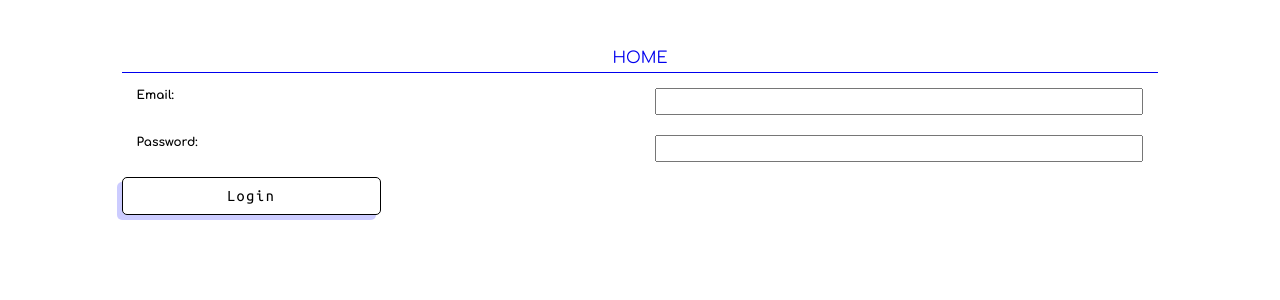
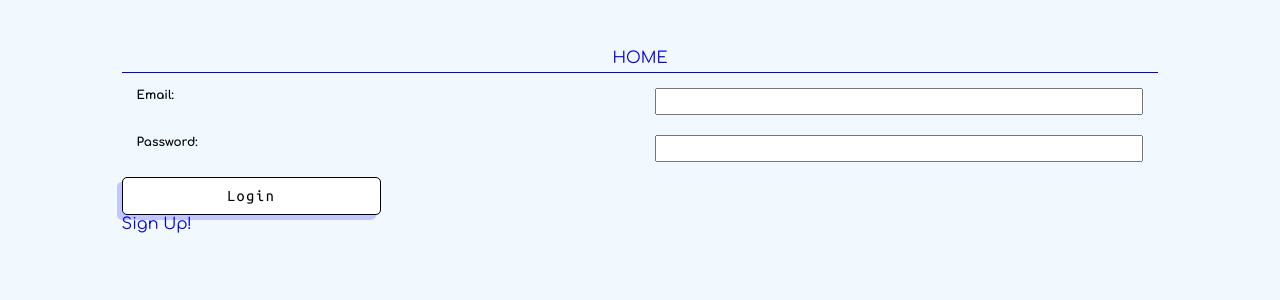
Before and after one commit to Dog-Match/dog-match-fe, a React (Create React App) app: page /login in a window 1280 px wide. Shown: the top 300 px of the page. Built offline with nearby package versions, Linux system fonts and the light colour scheme; the HTML template or start-up script is replaced by a standard one.

Commit message:
troubleshooting login bug

```diff
--- a/src/App.js
+++ b/src/App.js
@@ -32,24 +32,22 @@ export default class App extends Component {
     render() {
       return (
         <div>
-
           <Router>
             <header>
               <NavLink exact className = 'nav-bar' activeClassName='active-link' to="/">Home</NavLink>
             </header>
+
             <Switch>
               <Route
                 path="/"
                 exact
-                render={(routerProps) => this.state.token ? <ProfilePage token = {this.state.token}{...routerProps}/> : <Redirect to = "/auth"/> }/>
+                render={(routerProps) => this.state.token ? <ProfilePage token = {this.state.token}{...routerProps}/> : <Redirect to = "/login"/> }/>
               <Route path="/signup"
                 exact
-                render={(routerProps) => this.state.token ? <SignupPage token = {this.state.token}{...routerProps}/> : <Redirect to = "/login"/> }/>
-              <Route path="/login" exact
-                render={routerProps => (
-                  <LoginPage handleTokenChange = {this.handleTokenChange} {...routerProps}/>
-                )}
-              />
+                render={(routerProps) => <SignupPage handleTokenChange = {this.handleTokenChange} {...routerProps}/> }/>
+              <Route path="/login"
+                exact
+                render={(routerProps) => <LoginPage handleTokenChange = {this.handleTokenChange} {...routerProps}/> }/>
               <Route
                 path="/results"
                 exact
@@ -62,9 +60,7 @@ export default class App extends Component {
                 path="/breed"
                 exact
                 render={(routerProps) => <BreedDetailsPage {...routerProps}/>}/>
-
             </Switch>
-
           </Router>
         </div>
       );
--- a/src/LoginPage.js
+++ b/src/LoginPage.js
@@ -1,5 +1,7 @@
 import React, { Component } from 'react';
+import { Link } from 'react-router-dom';
 import { login } from './fetch-utils.js';
+
 
 export default class LoginPage extends Component {
     state = {
@@ -19,7 +21,7 @@ export default class LoginPage extends Component {
         <div>
           <form onSubmit={this.handleSubmit}>
             <label>
-                        Email:
+              Email:
               <input value={this.state.email} onChange={(e)=> this.setState({ email: e.target.value })} type = 'email'/>
             </label>
             <label>
@@ -28,6 +30,8 @@ export default class LoginPage extends Component {
             </label>
             <button> Login </button>
           </form>
+
+          <Link to ="/signup">Sign Up!</Link>
         </div>
       );
     }
--- a/src/ProfilePage.js
+++ b/src/ProfilePage.js
@@ -25,7 +25,7 @@ export default class ProfilePage extends Component {
   }
 
   componentDidMount = async () => {
-    const { token } = this.props;
+    const { token } = this.props.token;
     const profile = await getProfile(token);
     this.setState = ({ profile });
     this.setState({ isLoading: false });
@@ -40,6 +40,7 @@ export default class ProfilePage extends Component {
 
   render() {
     console.log(this.state);
+    console.log(this.props.token);
 
     return (
       <div>
--- a/src/SignupPage.js
+++ b/src/SignupPage.js
@@ -15,16 +15,17 @@ export default class SignupPage extends Component {
   }
 
   render() {
+    console.log(this.state, 'this.state');
     return (
 
       <div>
         <form onSubmit={this.handleSubmit}>
           <label>
-                        Email:
+            Email:
             <input value={this.state.email} onChange={(e)=> this.setState({ email: e.target.value })} type = 'email'/>
           </label>
           <label>
-                Password:
+            Password:
             <input value={this.state.password} onChange={(e)=> this.setState({ password: e.target.value })} type = 'password'/>
           </label>
           <button>Sign Up</button>
--- a/src/fetch-utils.js
+++ b/src/fetch-utils.js
@@ -1,13 +1,12 @@
 import request from 'superagent';
 const URL = 'https://dog-match-be.herokuapp.com/';
-// const URL = 'http://localhost:7890/';
+// const URL = 'localhost:7890/';
 
 // Login
 export async function login(email, password){
   const response = await request
     .post(`${URL}auth/signin`)
     .send({ email, password });
-
   return response.body;
 }
 
@@ -16,7 +15,6 @@ export async function signUp(email, password){
   const response = await request
     .post(`${URL}auth/signup`)
     .send({ email, password });
-
   return response.body;
 }
 
--- a/src/styles/App.css
+++ b/src/styles/App.css
@@ -2,6 +2,10 @@
 
 /* font-family: 'Comfortaa', cursive;
 font-family: 'Ubuntu Mono', monospace; */
+
+body {
+  background-color: rgba(202,232,252, .25);
+}
 
 html, body {
   font-family: 'Comfortaa', cursive;
```
